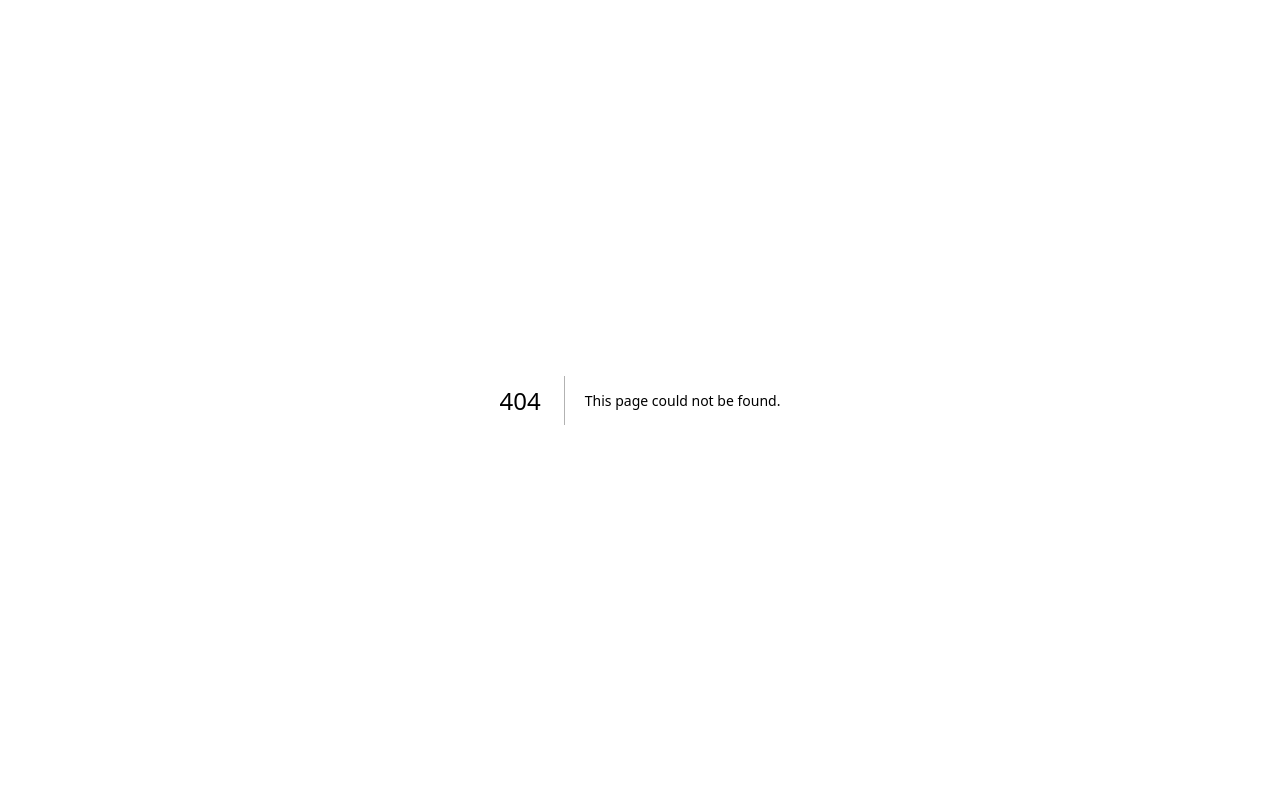
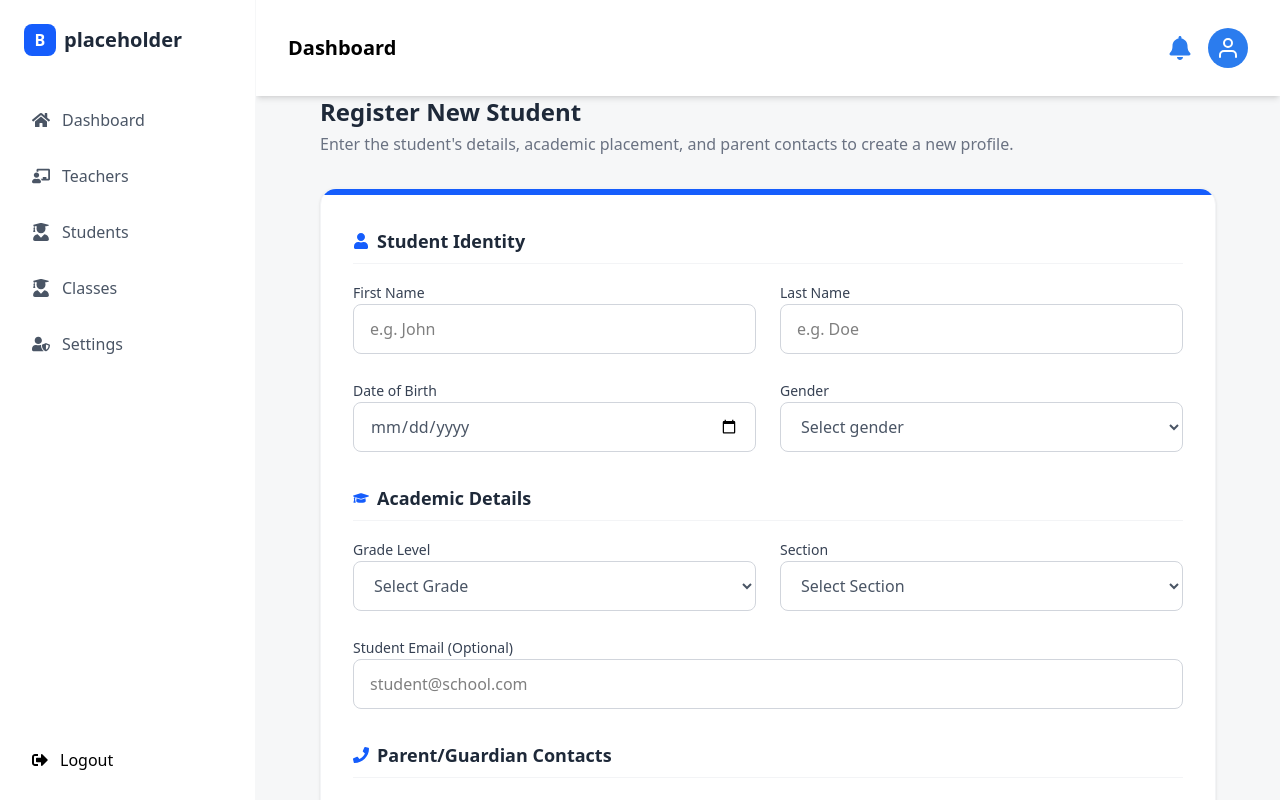
Before and after one commit to bemnet-21/SchoolTrack, a Next.js app in the folder client/: page /admin/students/register in a window 1280 px wide. Before the commit this address had no page. Built offline with nearby package versions, Linux system fonts and the light colour scheme; sample sign-in values are in the browser's storage.

Commit message:
implement student registration form UI

```diff
--- a/client/app/(dashboard)/admin/page.tsx
+++ b/client/app/(dashboard)/admin/page.tsx
@@ -6,6 +6,7 @@ import SummaryCard from '@/app/components/SummaryCard'
 import UpcomingEventsCard from '@/app/components/UpcomingEventsCard'
 import { Event, EventsCard, Performance, Stats } from '@/interface'
 import { getAllEvents, getDashboardStats, getStudentPerformance } from '@/services/dashboard.services'
+import Link from 'next/link'
 import React, { useEffect, useState } from 'react'
 import { FaUser, FaUsers } from 'react-icons/fa'
 import { FaNoteSticky, FaPeopleGroup } from 'react-icons/fa6'
@@ -52,7 +53,9 @@ const page = () => {
           <h2 className='text-xl text-gray-400'>Here's a summary of your school's activity</h2>
         </div>
         <div className='flex flex-wrap gap-3 shrink-0 lg:justify-end'>
-          <Pills label='Add Student' />
+          <Link href='/admin/students/register'>
+            <Pills label='Add Student' />
+          </Link>
           <Pills label='Add Teacher' />
           <Pills label='Add Class' />
         </div>
--- /dev/null
+++ b/client/app/(dashboard)/admin/students/register/page.tsx
@@ -0,0 +1,153 @@
+import React from 'react'
+import { FaUser, FaGraduationCap, FaPhone, FaSave, FaTimes } from 'react-icons/fa'
+
+const RegisterStudentPage = () => {
+  return (
+    <section className='w-full max-w-4xl mx-auto'>
+
+        <div className='mb-8'>
+            <h1 className='text-2xl font-bold text-gray-800'>Register New Student</h1>
+            <p className='text-gray-500 mt-1'>Enter the student's details, academic placement, and parent contacts to create a new profile.</p>
+        </div>
+
+        <form className='bg-white rounded-2xl shadow-sm border border-gray-100 overflow-hidden'>
+
+            <div className='h-1.5 w-full bg-blue-600'></div>
+
+            <div className='p-8 space-y-8'>
+
+                <div className='space-y-4'>
+                    <div className='flex items-center gap-2 pb-2 border-b border-gray-100'>
+                        <FaUser className='text-blue-600' />
+                        <h2 className='text-lg font-semibold text-gray-800'>Student Identity</h2>
+                    </div>
+
+                    <div className='grid grid-cols-1 md:grid-cols-2 gap-6'>
+                        {/* First Name */}
+                        <div className='space-y-2'>
+                            <label className='text-sm font-medium text-gray-700'>First Name</label>
+                            <input
+                                type="text"
+                                placeholder='e.g. John'
+                                className='w-full px-4 py-3 rounded-lg border border-gray-300 focus:ring-2 focus:ring-blue-100 focus:border-blue-500 outline-none transition-all'
+                            />
+                        </div>
+                        <div className='space-y-2'>
+                            <label className='text-sm font-medium text-gray-700'>Last Name</label>
+                            <input
+                                type="text"
+                                placeholder='e.g. Doe'
+                                className='w-full px-4 py-3 rounded-lg border border-gray-300 focus:ring-2 focus:ring-blue-100 focus:border-blue-500 outline-none transition-all'
+                            />
+                        </div>
+                        <div className='space-y-2'>
+                            <label className='text-sm font-medium text-gray-700'>Date of Birth</label>
+                            <input
+                                type="date"
+                                className='w-full px-4 py-3 rounded-lg border border-gray-300 focus:ring-2 focus:ring-blue-100 focus:border-blue-500 outline-none transition-all text-gray-600'
+                            />
+                        </div>
+                        <div className='space-y-2'>
+                            <label className='text-sm font-medium text-gray-700'>Gender</label>
+                            <select className='w-full px-4 py-3 rounded-lg border border-gray-300 focus:ring-2 focus:ring-blue-100 focus:border-blue-500 outline-none transition-all bg-white text-gray-600'>
+                                <option value="">Select gender</option>
+                                <option value="male">Male</option>
+                                <option value="female">Female</option>
+                            </select>
+                        </div>
+                    </div>
+                </div>
+
+                <div className='space-y-4'>
+                    <div className='flex items-center gap-2 pb-2 border-b border-gray-100'>
+                        <FaGraduationCap className='text-blue-600' />
+                        <h2 className='text-lg font-semibold text-gray-800'>Academic Details</h2>
+                    </div>
+
+                    <div className='grid grid-cols-1 md:grid-cols-2 gap-6'>
+                        {/* Grade */}
+                        <div className='space-y-2'>
+                            <label className='text-sm font-medium text-gray-700'>Grade Level</label>
+                            <select className='w-full px-4 py-3 rounded-lg border border-gray-300 focus:ring-2 focus:ring-blue-100 focus:border-blue-500 outline-none transition-all bg-white text-gray-600'>
+                                <option value="">Select Grade</option>
+                                <option value="9">Grade 9</option>
+                                <option value="10">Grade 10</option>
+                                <option value="11">Grade 11</option>
+                                <option value="12">Grade 12</option>
+                            </select>
+                        </div>
+                        <div className='space-y-2'>
+                            <label className='text-sm font-medium text-gray-700'>Section</label>
+                            <select className='w-full px-4 py-3 rounded-lg border border-gray-300 focus:ring-2 focus:ring-blue-100 focus:border-blue-500 outline-none transition-all bg-white text-gray-600'>
+                                <option value="">Select Section</option>
+                                <option value="A">Section A</option>
+                                <option value="B">Section B</option>
+                            </select>
+                        </div>
+                        <div className='space-y-2 md:col-span-2'>
+                            <label className='text-sm font-medium text-gray-700'>Student Email (Optional)</label>
+                            <input
+                                type="email"
+                                placeholder='student@school.com'
+                                className='w-full px-4 py-3 rounded-lg border border-gray-300 focus:ring-2 focus:ring-blue-100 focus:border-blue-500 outline-none transition-all'
+                            />
+                        </div>
+                    </div>
+                </div>
+
+                <div className='space-y-4'>
+                    <div className='flex items-center gap-2 pb-2 border-b border-gray-100'>
+                        <FaPhone className='text-blue-600' />
+                        <h2 className='text-lg font-semibold text-gray-800'>Parent/Guardian Contacts</h2>
+                    </div>
+
+                    <div className='grid grid-cols-1 md:grid-cols-2 gap-6'>
+                        <div className='space-y-2'>
+                            <label className='text-sm font-medium text-gray-700'>Guardian Name</label>
+                            <input
+                                type="text"
+                                placeholder='Enter name'
+                                className='w-full px-4 py-3 rounded-lg border border-gray-300 focus:ring-2 focus:ring-blue-100 focus:border-blue-500 outline-none transition-all'
+                            />
+                        </div>
+                        <div className='space-y-2'>
+                            <label className='text-sm font-medium text-gray-700'>Guardian Phone</label>
+                            <input
+                                type="tel"
+                                placeholder='Enter phone number'
+                                className='w-full px-4 py-3 rounded-lg border border-gray-300 focus:ring-2 focus:ring-blue-100 focus:border-blue-500 outline-none transition-all'
+                            />
+                        </div>
+                        <div className='space-y-2 md:col-span-2'>
+                            <label className='text-sm font-medium text-gray-700'>Guardian Email</label>
+                            <input
+                                type="email"
+                                placeholder='parent@example.com'
+                                className='w-full px-4 py-3 rounded-lg border border-gray-300 focus:ring-2 focus:ring-blue-100 focus:border-blue-500 outline-none transition-all'
+                            />
+                        </div>
+                    </div>
+                </div>
+
+                <div className='pt-6 border-t border-gray-100 flex flex-col-reverse md:flex-row justify-end gap-3'>
+                    <button
+                        type="button"
+                        className='px-6 py-2.5 rounded-lg border border-gray-300 text-gray-700 font-medium hover:bg-gray-50 transition-colors flex items-center justify-center gap-2'
+                    >
+                        <FaTimes /> Cancel
+                    </button>
+                    <button
+                        type="submit"
+                        className='px-6 py-2.5 rounded-lg bg-blue-600 text-white font-medium hover:bg-blue-700 shadow-lg shadow-blue-500/30 transition-all flex items-center justify-center gap-2'
+                    >
+                        <FaSave /> Register Student
+                    </button>
+                </div>
+
+            </div>
+        </form>
+    </section>
+  )
+}
+
+export default RegisterStudentPage
```
